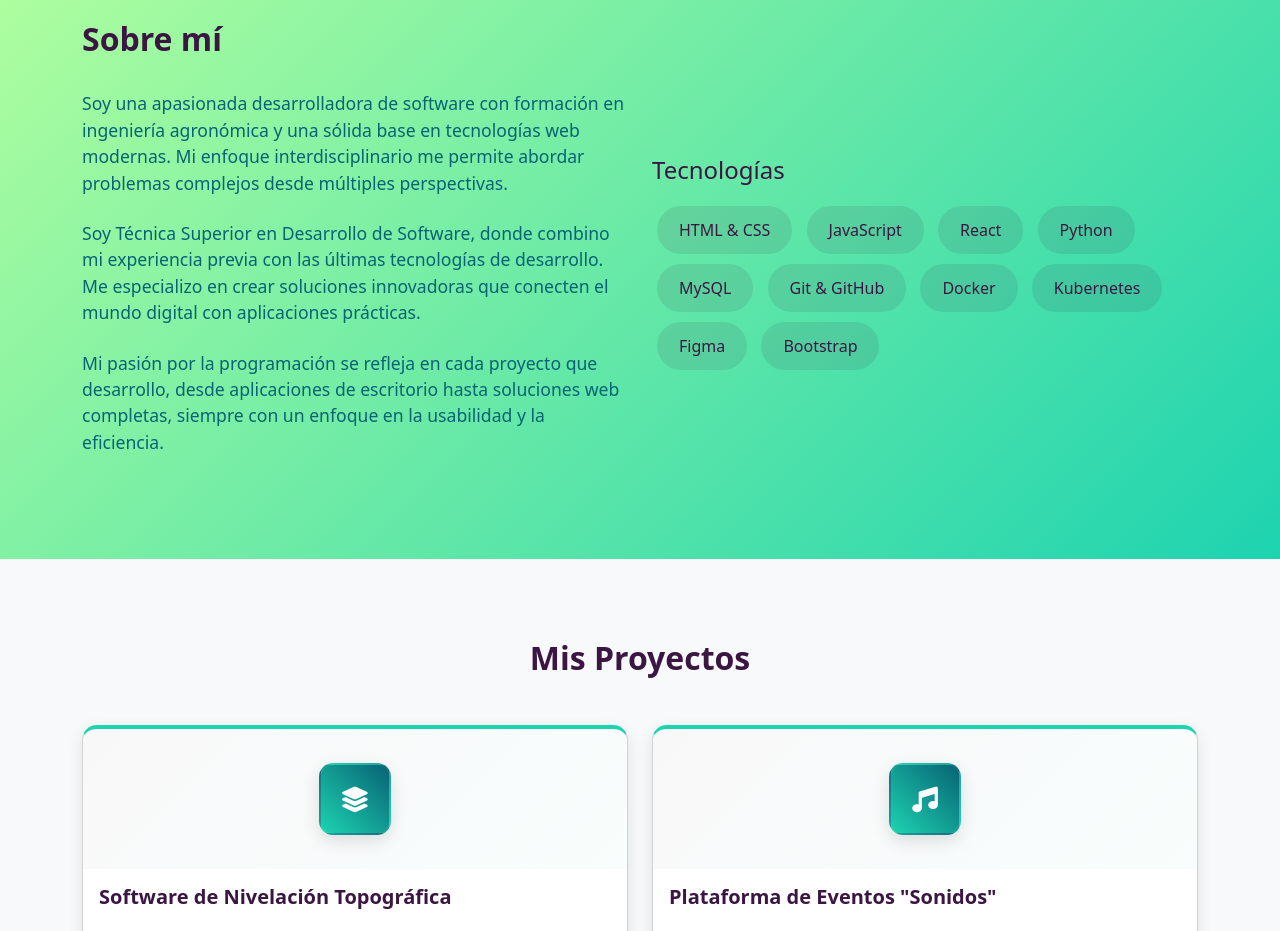
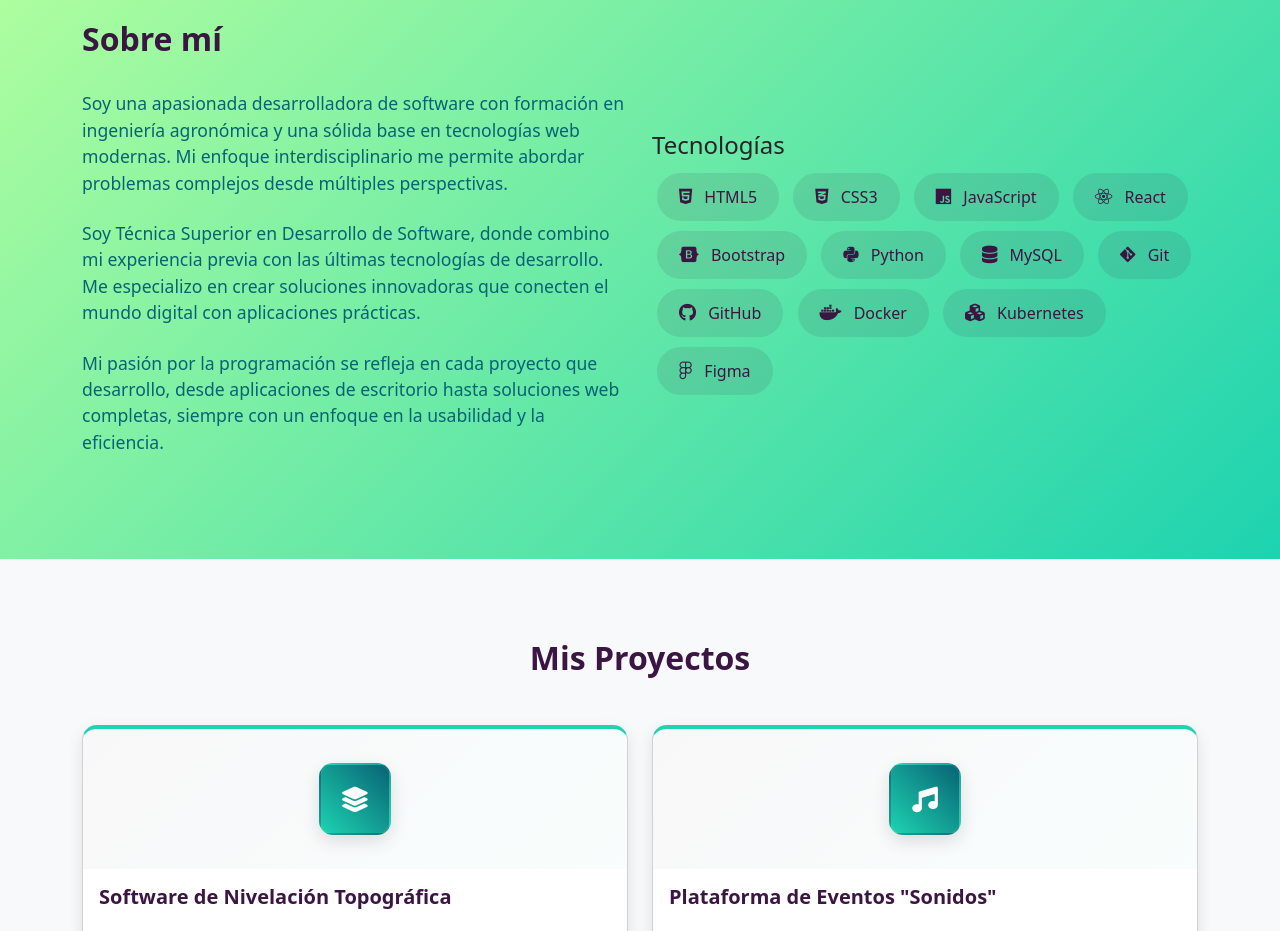
Before and after one commit to Apine15/portfolio-personal, a plain HTML site: page index.html in a window 1280 px wide. Shown: the part 860-1791 px from the top of the page. Drawn offline with nearby package versions, Linux system fonts and the light colour scheme.

Commit message:
SEO agregado

```diff
--- a/index.html
+++ b/index.html
@@ -26,6 +26,20 @@
     />
 
     <link rel="stylesheet" href="style.css" />
+
+    <meta name="description" content="Portfolio de Andrea Pineda. Desarrolladora de Software Full Stack con preferencia
+    por el Front-end en proyectos realizados con Python en Django. Mira mis proyectos y contáctame." />
+    <meta name="keywords" content="Andrea Pineda, Desarrollador Software, Front-end, Python, Django, React, Portfolio, Santiago del Estero, Full Stack" />
+    <meta name="author" content="Andrea Pineda" />
+    <meta property="og:type" content="website" />
+    <meta property="og:url" content="https://Apine15.github.io/portfolio/" /> <meta property="og:title" content="Andrea Pineda | Desarrolladora de Software" />
+    <meta property="og:description" content="Técnica fitosanitarista y Técnica en Desarrollo de Software. Transformo problemas complejos en soluciones digitales eficientes. Mira mis últimos proyectos." />
+    <meta property="og:image" content="https://Apine15.github.io/portfolio/assets/portfolio-preview.png" />
+    <meta property="twitter:card" content="summary_large_image" />
+    <meta property="twitter:url" content="https://Apine15.github.io/portfolio/" />
+    <meta property="twitter:title" content="Andrea Pineda | Desarrolladora de Software" />
+    <meta property="twitter:description" content="Mira mis proyectos de desarrollo Full Stack y contáctame." />
+    <meta property="twitter:image" content="https://Apine15.github.io/portfolio/assets/portfolio-preview.png" />
   </head>
   <body>
     <!-- Navigation -->
@@ -106,19 +120,24 @@
           </div>
           <div class="col-lg-6">
             <div class="skills">
-              <h4 style="color: var(--russian-violet); margin-bottom: 1rem">
+              <h4>
                 Tecnologías
               </h4>
-              <div class="skill-item">HTML & CSS</div>
-              <div class="skill-item">JavaScript</div>
-              <div class="skill-item">React</div>
-              <div class="skill-item">Python</div>
-              <div class="skill-item">MySQL</div>
-              <div class="skill-item">Git & GitHub</div>
-              <div class="skill-item">Docker</div>
-              <div class="skill-item">Kubernetes</div>
-              <div class="skill-item">Figma</div>
-              <div class="skill-item">Bootstrap</div>
+              <div class="skill-item"><i class="fa-brands fa-html5"></i> HTML5</div>
+              <div class="skill-item"><i class="fa-brands fa-css3-alt"></i> CSS3</div>
+              <div class="skill-item"><i class="fa-brands fa-js"></i> JavaScript</div>
+              <div class="skill-item"><i class="fa-brands fa-react"></i> React</div>
+              <div class="skill-item"><i class="fa-brands fa-bootstrap"></i> Bootstrap</div>
+
+              <div class="skill-item"><i class="fa-brands fa-python"></i> Python</div>
+              <div class="skill-item"><i class="fas fa-database"></i> MySQL</div>
+
+              <div class="skill-item"><i class="fa-brands fa-git-alt"></i> Git</div>
+              <div class="skill-item"><i class="fa-brands fa-github"></i> GitHub</div>
+              <div class="skill-item"><i class="fa-brands fa-docker"></i> Docker</div>
+              <div class="skill-item"><i class="fas fa-cubes"></i> Kubernetes</div>
+
+              <div class="skill-item"><i class="fa-brands fa-figma"></i> Figma</div>
             </div>
           </div>
         </div>
--- a/style.css
+++ b/style.css
@@ -520,6 +520,12 @@
     margin-bottom: 1rem;
 }
 
+/* Espaciado para los iconos de skills */
+.skill-item i {
+    margin-right: 8px;
+    font-size: 1.1em;
+}
+
 /* Responsive */
 @media (max-width: 768px) {
   .logo-container {
```
Also changed, not shown: assets/portfolio-preview.png (added), assets/social-preview.jpg (added).
